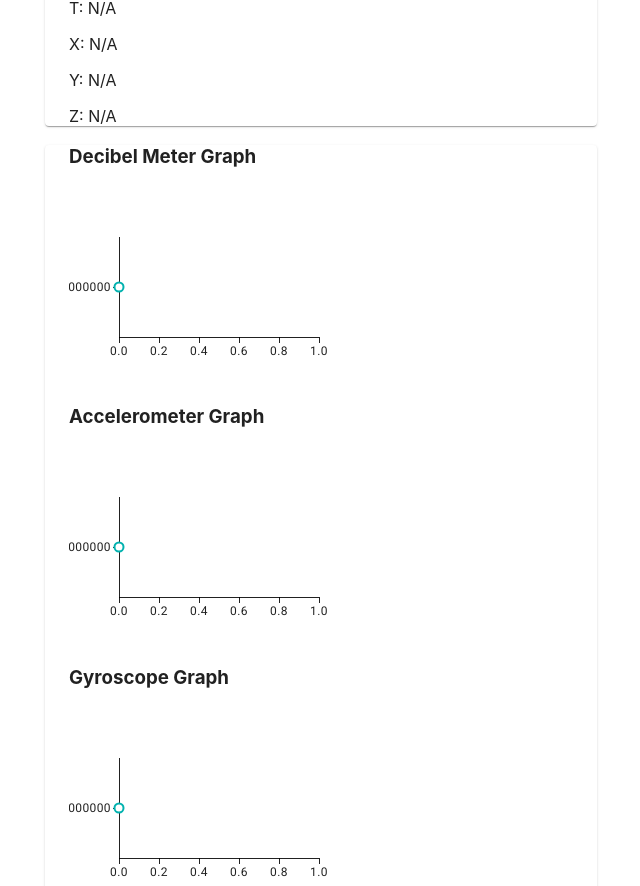
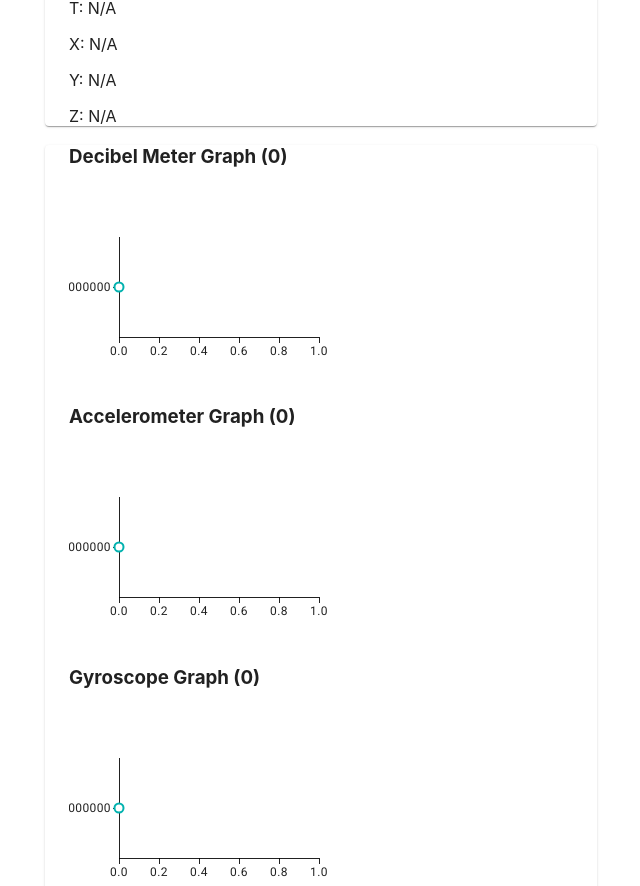
Before and after one commit to sunrisehouse/maraca, a React (Create React App) app: page /maraca/build/acquisition in a window 1280 px wide. Shown: the part 431-1317 px from the top of the page, without its empty margins (319-959 px from the left). Built offline with nearby package versions, Linux system fonts and the light colour scheme; no server answers.

Commit message:
feat:graph 추가

```diff
--- a/src/Acquisition.js
+++ b/src/Acquisition.js
@@ -193,7 +193,7 @@ function Acquisition() {
       <Paper>
         <Container>
           <Box>
-          <h3>Decibel Meter Graph</h3>
+          <h3>Decibel Meter Graph ({decibelMetrics.length})</h3>
             <LineChart
               xAxis={[{ data: decibelMetrics.length > 1 ? decibelMetrics.map(metric => metric.t) : [0, 1] }]}
               series={[
@@ -206,7 +206,7 @@ function Acquisition() {
             />
           </Box>
           <Box>
-          <h3>Accelerometer Graph</h3>
+          <h3>Accelerometer Graph ({accelerometerMetrics.length})</h3>
             <LineChart
               xAxis={[{ data: accelerometerMetrics.length > 1 ? accelerometerMetrics.map(metric => metric.t) : [0, 1] }]}
               series={[
@@ -219,7 +219,7 @@ function Acquisition() {
             />
           </Box>
           <Box>
-          <h3>Gyroscope Graph</h3>
+          <h3>Gyroscope Graph ({gyroscopeMetrics.length})</h3>
             <LineChart
               xAxis={[{ data: gyroscopeMetrics.length > 1 ? gyroscopeMetrics.map(metric => metric.t) : [0, 1] }]}
               series={[
```
